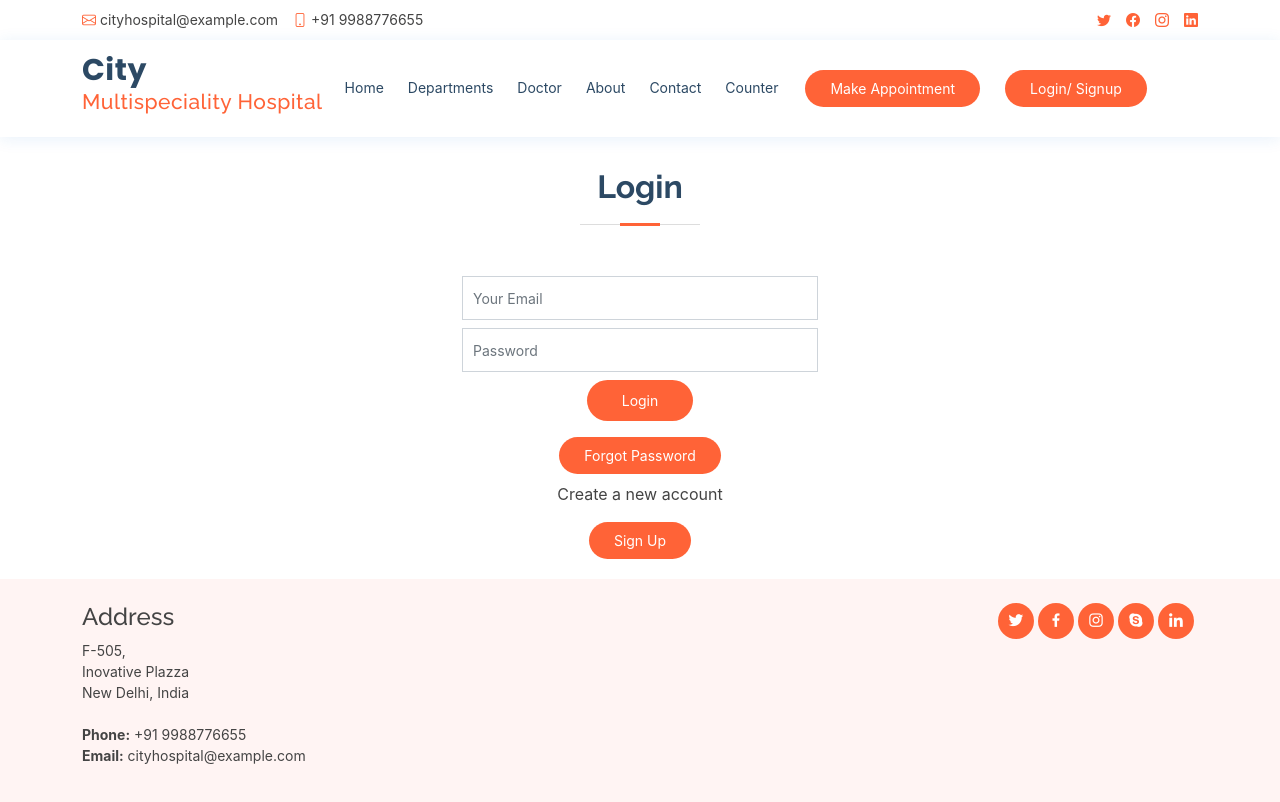
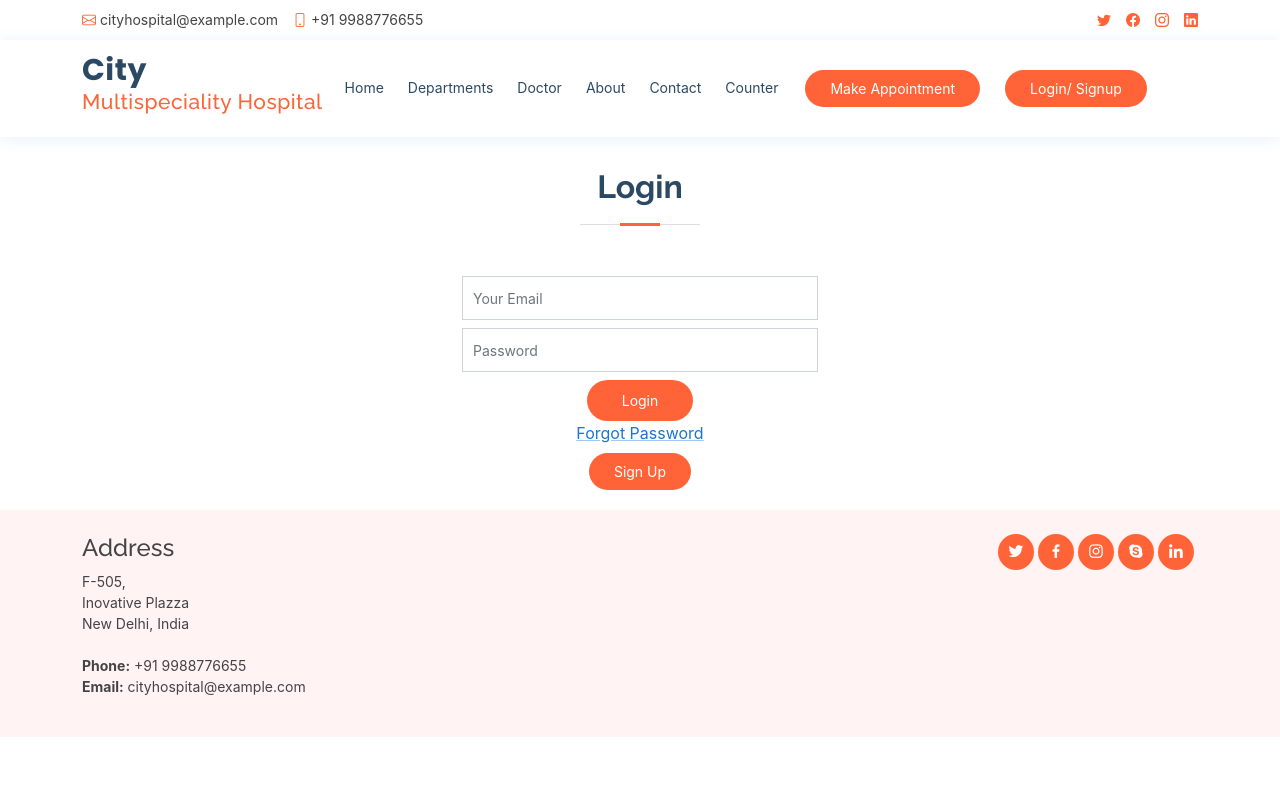
Before and after one commit to sheliyaharsh2004/city_hospital, a React (Create React App) app: page /login in a window 1280 px wide. Shown: the top 802 px of the page. Built offline with nearby package versions, Linux system fonts and the light colour scheme.

Commit message:
fix user login veifi

```diff
--- a/src/Firebase.js
+++ b/src/Firebase.js
@@ -1,12 +1,7 @@
-// Import the functions you need from the SDKs you need
 import { initializeApp } from "firebase/app";
 import { getAnalytics } from "firebase/analytics";
 import { getAuth } from "firebase/auth";
-// TODO: Add SDKs for Firebase products that you want to use
-// https://firebase.google.com/docs/web/setup#available-libraries
 
-// Your web app's Firebase configuration
-// For Firebase JS SDK v7.20.0 and later, measurementId is optional
 const firebaseConfig = {
   apiKey: "AIzaSyCxBteaT1q2uw5klwzg9leZ4IzY-ca7Vi0",
   authDomain: "city-hospital-73b20.firebaseapp.com",
--- a/src/common/api/login.api.js
+++ b/src/common/api/login.api.js
@@ -6,27 +6,40 @@ export const LoginApi = (data) => {
   return new Promise((resolve, reject) => {
     createUserWithEmailAndPassword(auth, data.email, data.password)
     .then((userCredential) => {
-            // Signed in
       const user = userCredential.user;
       console.log(user);
+
       onAuthStateChanged(auth, (user) => {
         if (user) {
-                  // User is signed in, see docs for a list of available properties
-                  // https://firebase.google.com/docs/reference/js/firebase.User
+          sendEmailVerification(user);
           const uid = user.uid;
-                  sendEmailVerification(user);
-                  // ...
         } else {
-                  // User is signed out
-                  // ...
+
         }
       });
-            // ...
+    })
+    .then((emailVerified) => {
+      onAuthStateChanged(auth, (user) => {
+        if (user) {
+          if(user.emailVerified) {
+            console.log("Email Successfully!");
+          } else {
+            console.log("plese verify your Email");
+          }
+        } else {
+          console.log("somthing wront wronge.");
+        }
+      });
     })
     .catch((error) => {
       const errorCode = error.code;
       const errorMessage = error.message;
-          // ..
+
+      if(errorCode.localeCompare("auth/email-already-in-use") === 0){
+        console.log("email already registered.");
+      } else{
+        console.log(errorCode);
+      }
     });
   });
 }
--- a/src/container/Login/Login.js
+++ b/src/container/Login/Login.js
@@ -4,6 +4,7 @@ import * as yup from "yup";
 import { Form, Formik, useFormik } from "formik";
 import { useDispatch } from 'react-redux';
 import { LoginUser } from "../../Redux/Action/auth.action";
+import { Link } from "@mui/material";
 
 function Login(props) {
   const [userType, setUserType] = useState("Login");
@@ -187,16 +188,16 @@ function Login(props) {
                     </button>
                   </div>
                   <div className="text-center">
-                    <button
-                      className="appointment-btn border-0 ms-0 mt-3"
-                      type="button"
+                    <Link
+                      className="border-0 ms-0 mt-5"
+                      // type="button"
                       onClick={() => setUserType("forgotPassword")}
                     >
                       Forgot Password
-                    </button>
+                    </Link>
                   </div>
                   <div className="text-center pt-2">
-                    <p>Create a new account </p>
+                    {/* <p>Create a new account </p> */}
                     <button
                       className="appointment-btn border-0 m-0"
                       type="button"
```
Also changed, not shown: src/Redux/ReduxSaga/login.Saga.js (indentation only). Lines whose indentation alone changed are shown as unchanged.
